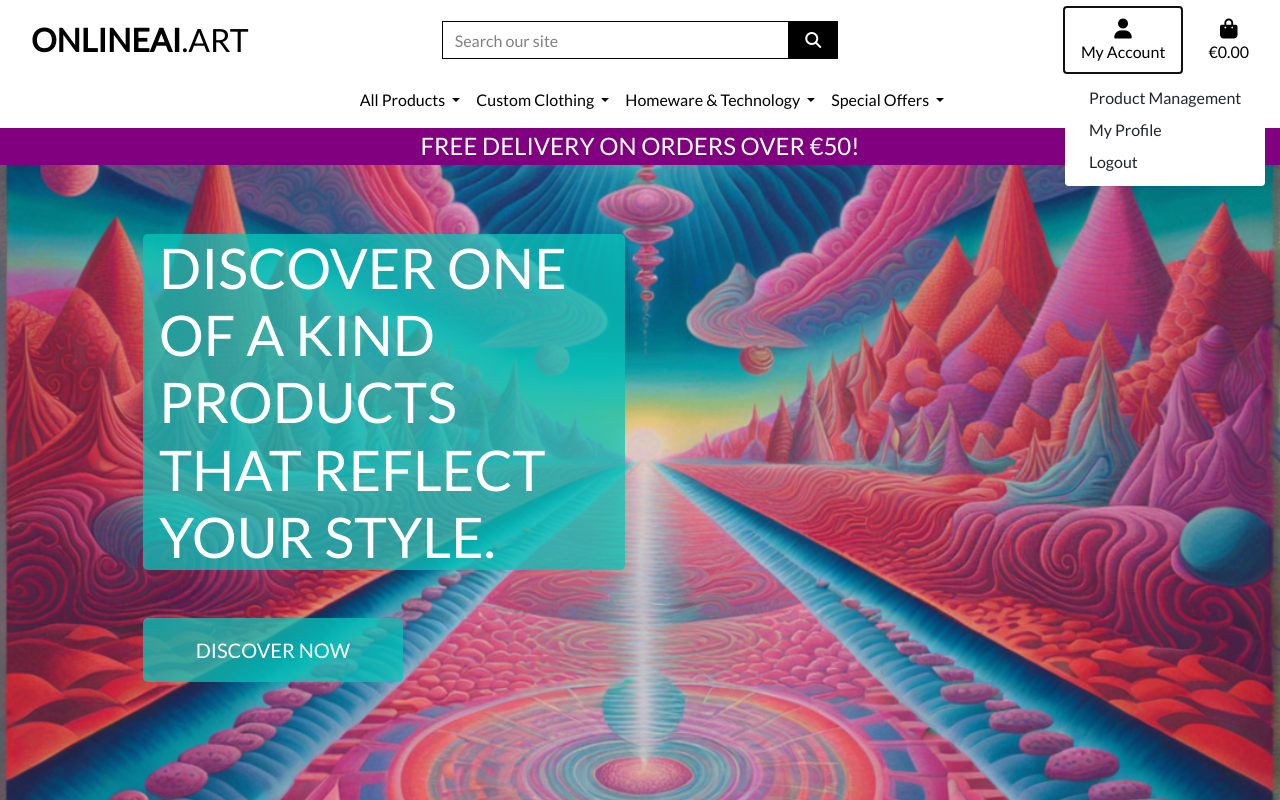
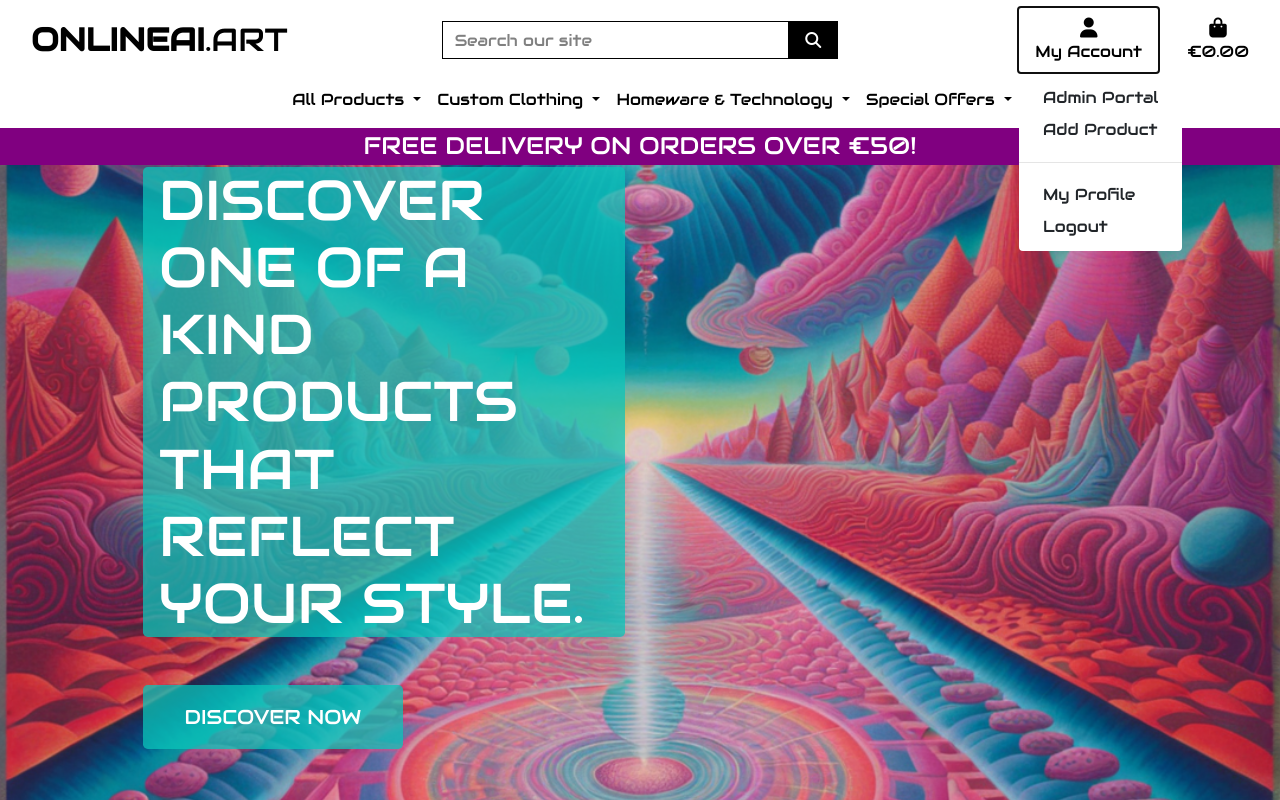
Before and after one commit to Ada-555/ecommerce, a Django app: page / in a window 1280 px wide, after a click on "My Account". Run offline with Django 3.2, Linux system fonts and the light colour scheme; the visitor is signed in with stand-in values (Sample User, id 1); some libraries are stand-ins or nearby versions.

Commit message:
Change main font, Update Admin Portal Links, Update Site Nav Bar Link to Include Admin Portal for Superusers

```diff
--- a/static/css/base.css
+++ b/static/css/base.css
@@ -32,7 +32,7 @@ body {
     background-size: cover;
     height: calc(100vh - 164px);
     color: var(--grey);
-    font-family: 'Lato';
+    font-family: 'Audiowide', cursive;
 }
 
 /* from Bulma */
--- a/templates/base.html
+++ b/templates/base.html
@@ -18,8 +18,10 @@
     <!-- Bootstrap CSS -->
     <link rel="stylesheet" href="https://cdn.jsdelivr.net/npm/bootstrap@4.6.2/dist/css/bootstrap.min.css"
         integrity="sha384-xOolHFLEh07PJGoPkLv1IbcEPTNtaed2xpHsD9ESMhqIYd0nLMwNLD69Npy4HI+N" crossorigin="anonymous">
-    <!-- Google Fonts: Lato -->
-    <link rel="stylesheet" href="https://fonts.googleapis.com/css2?family=Lato&display=swap">
+
+    <!-- Google Fonts: Audiowide -->
+    <link href="https://fonts.googleapis.com/css2?family=Audiowide&display=swap" rel="stylesheet">
+
     <!-- Base CSS -->
     <link rel="stylesheet" href="{% static 'css/base.css' %}">
     {% endblock %}
@@ -90,7 +92,9 @@
                         <div class="dropdown-menu border-0" aria-labelledby="user-options">
                             {% if request.user.is_authenticated %}
                                 {% if request.user.is_superuser %}
-                                    <a href="{% url 'add_product' %}" class="dropdown-item">Product Management</a>
+                                <a href="{{ LIVE_LINK }}/admin/" class="dropdown-item">Admin Portal</a>
+                                <a href="{% url 'add_product' %}" class="dropdown-item">Add Product</a>
+                                <hr>
                                 {% endif %}
                                 <a href="{% url 'profile' %}" class="dropdown-item">My Profile</a>
                                 <a href="{% url 'account_logout' %}" class="dropdown-item">Logout</a>
--- a/templates/includes/mobile-top-header.html
+++ b/templates/includes/mobile-top-header.html
@@ -30,7 +30,9 @@
     <div class="dropdown-menu border-0" aria-labelledby="user-options">
         {% if request.user.is_authenticated %}
                 {% if request.user.is_superuser %}
-                <a href="{% url 'add_product' %}" class="dropdown-item">Product Management</a>
+                <a href="{{ LIVE_LINK }}/admin/" class="dropdown-item">Admin Portal</a>
+                <a href="{% url 'add_product' %}" class="dropdown-item">Add Product</a>
+                <hr>
             {% endif %}
             <a href="{% url 'profile' %}" class="dropdown-item">My Profile</a>
             <a href="{% url 'account_logout' %}" class="dropdown-item">Logout</a>
```
Also changed, not shown: ecommerce/settings.py (+10 -5 lines).
